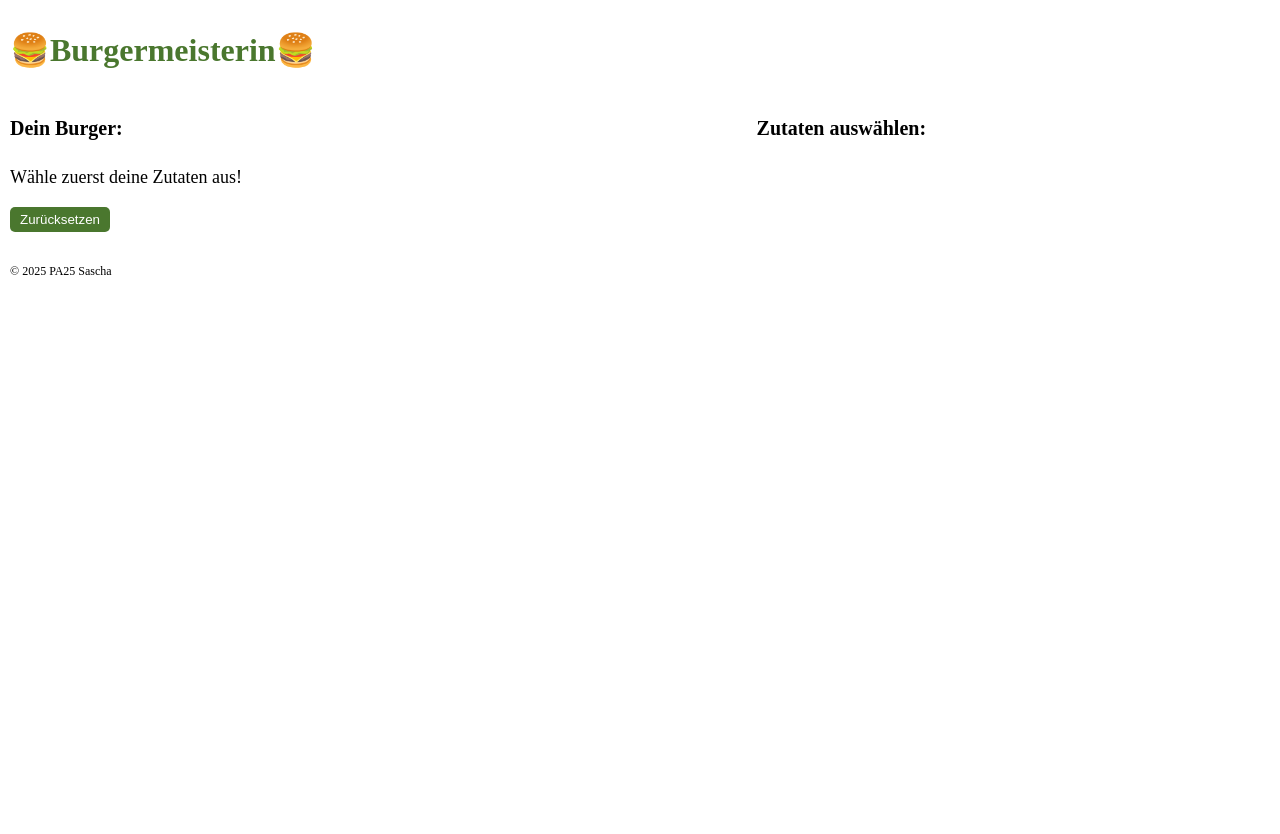
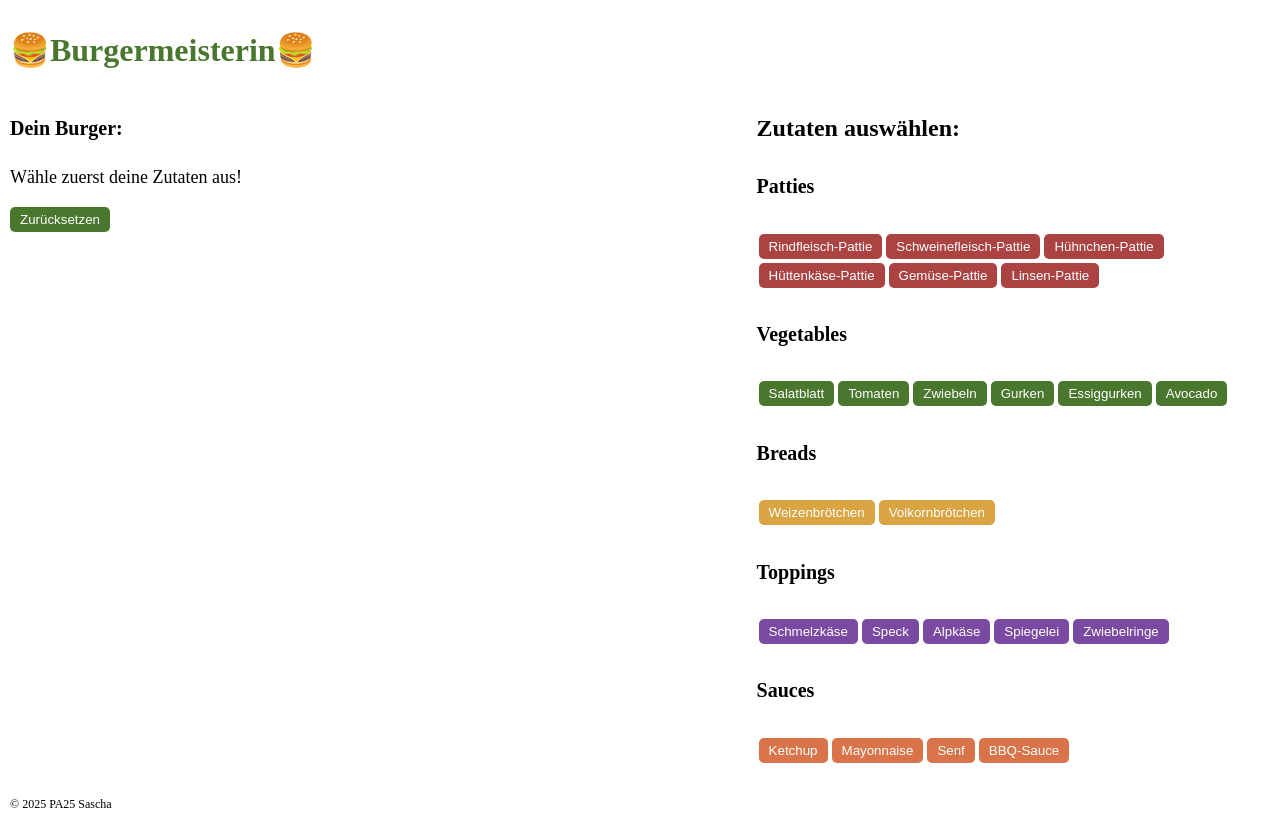
Before and after one commit to Helagon/PA25-Sascha, a website: page public/index.html in a window 1280 px wide. Before the commit the page ends 800 px from the top, so only its background shows below. Drawn offline with nearby package versions, Linux system fonts and the light colour scheme.

Commit message:
- Zutaten hinzufügen - Zutaten darstellen
WIP:
Zutaten in richtige Reihenfolge bringen (Brötchen immer zu oberst und zu unterst)

```diff
--- a/public/index.html
+++ b/public/index.html
@@ -8,6 +8,9 @@
 
     <!-- Stylesheets -->
     <link rel="stylesheet" href="styles/styles.css">
+
+    <!-- jQuery einbinden -->
+    <script src="https://code.jquery.com/jquery-3.6.0.min.js"></script>
 </head>
 <body>
     <header>
@@ -22,9 +25,10 @@
             <button id="reset-btn" class="btn">Zurücksetzen</button>
         </div>
         <div class="col-5">
-            <h4>Zutaten auswählen:</h4>
+            <h3>Zutaten auswählen:</h3>
             <div id="ingredients-list">
                 <!-- Dynamische Zutatenliste -->
+
             </div>
         </div>
     </main>
@@ -35,6 +39,50 @@
     <script>
         // aktuelles Jahr für Footer
         document.getElementById('year').textContent = new Date().getFullYear();
+
+        $('#reset-btn').on('click', function() {
+            $('#burger-display').empty().append('<p class="text-sm">Wähle zuerst deine Zutaten aus!</p>');
+        });
+
+        // Funktion zum Hinzufügen einer Zutat zum Burger
+        function addIngredientToBurger(ingredient){
+            const burgerDisplay = document.getElementById('burger-display');
+
+            // Neues Element für die Zutat erstellen
+            const ingredientDiv = document.createElement('div');
+            ingredientDiv.className = 'burger-ingredient ' + ingredient.category;
+            ingredientDiv.textContent = ingredient.name;
+
+            // Zutat zum Burger-Display hinzufügen
+            burgerDisplay.appendChild(ingredientDiv);
+        }
+
+
+        // Zutaten laden und anzeigen
+        fetch('ingredients.json')
+            .then(response => response.json())
+            .then(data => {
+                const ingredientsList = document.getElementById('ingredients-list');
+
+                // Kategorien durchlaufen
+                for (const category in data) {
+                    const categoryDiv = document.createElement('div');
+                    const categoryTitle = document.createElement('h5');
+                    categoryTitle.textContent = category.charAt(0).toUpperCase() + category.slice(1);
+                    categoryDiv.appendChild(categoryTitle);
+
+                    data[category].forEach(ingredient => {
+                        const ingredientBtn = document.createElement('button');
+                        ingredientBtn.className = 'ingredient-btn btn ' + categoryTitle.textContent.toLowerCase();
+                        ingredientBtn.textContent = ingredient.name;
+                        ingredientBtn.onclick = () => addIngredientToBurger(ingredient);
+                        categoryDiv.appendChild(ingredientBtn);
+                    });
+
+                    ingredientsList.appendChild(categoryDiv);
+                }
+            })
+            .catch(error => console.error('Error loading ingredients:', error));
     </script>
 </body>
 </html>
--- a/public/styles/styles.css
+++ b/public/styles/styles.css
@@ -42,6 +42,59 @@ h4, h5, h6 {
     border: none;
     border-radius: 5px;
     cursor: pointer;
+}
+.btn:hover {
+    background-color: #3b5e23;
+}
+
+/* Zutaten-Buttons */
+.ingredient-btn {
+    color: #ffffff;
+    padding: 5px 10px;
+    border: none;
+    border-radius: 5px;
+    cursor: pointer;
+    margin: 2px;
+}
+
+.patties {
+    background-color: #ac4343;
+}
+
+.patties:hover {
+    background-color: #8b3535;
+}
+
+.vegetables {
+    background-color: #4a772e;
+}
+
+.vegetables:hover {
+    background-color: #3b5e23;
+}
+
+.breads {
+    background-color: #d9a441;
+}
+
+.breads:hover {
+    background-color: #b78334;
+}
+
+.toppings {
+    background-color: #7a4aa3;
+}
+
+.toppings:hover {
+    background-color: #613880;
+}
+
+.sauces {
+    background-color: #d9744a;
+}
+
+.sauces:hover {
+    background-color: #b35f3a;
 }
 
 /* Columns */
```
